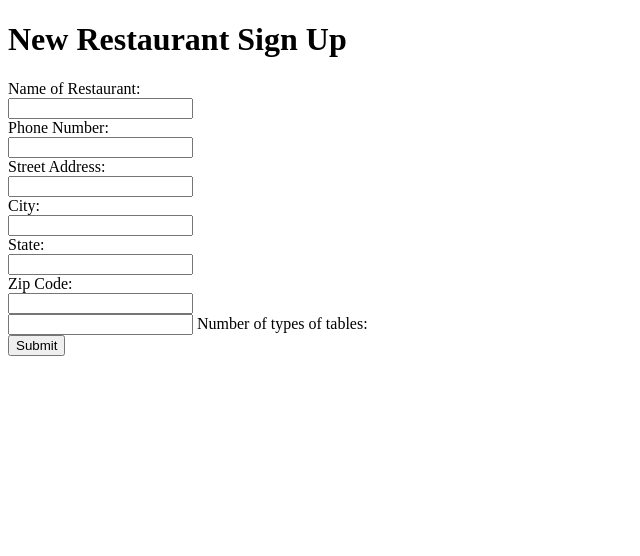
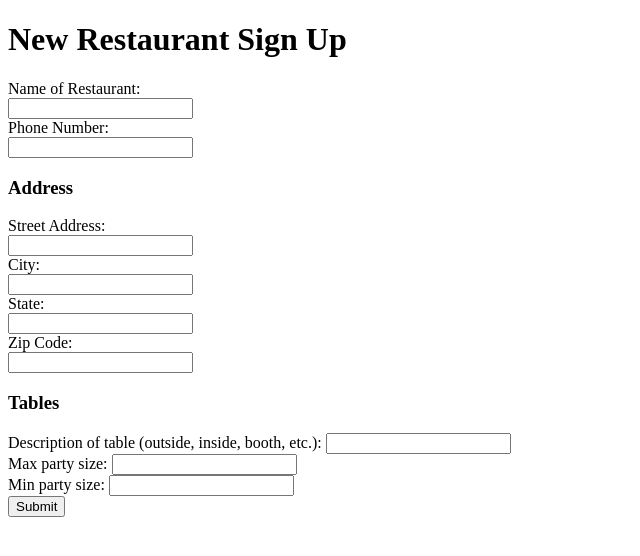
Before and after one commit to cinthyah/qapp, a Python web app: template templates/restaurant_new.html in a window 1280 px wide. Shown: the top 556 px of the page, without its empty margins (0-640 px from the left). Run offline with Jinja, Linux system fonts and the light colour scheme; the template is opened without the code that fills it, so the values that code supplies are empty.

Commit message:
change tables input to max and min party size

```diff
--- a/models.py
+++ b/models.py
@@ -4,7 +4,6 @@ from google.appengine.ext import ndb
 class Event(ndb.Model):
     organizer = ndb.StringProperty(required=True)
     title = ndb.StringProperty(required=True)
-    ...
 
 
 class Restaurant(ndb.Model):
@@ -17,7 +16,8 @@ class Restaurant(ndb.Model):
 
 class Table(ndb.Model):
     description = ndb.StringProperty(required=True)
-    size = ndb.StringProperty(required=True)
+    max= ndb.StringProperty(required=True)
+    min=ndb.StringProperty(required=False)
     restaurant_id = ndb.KeyProperty(Restaurant)
     full? = ndb.BooleanProperty(required=True)
     time_filled = ndb.DateTimeProperty(required=False)
--- a/templates/restaurant_new.html
+++ b/templates/restaurant_new.html
@@ -12,6 +12,7 @@
     Phone Number: <br>
     <input type="text" name="phone_r">
     <br>
+    <h3>Address</h3>
     Street Address: <br>
     <input type="text" name="address1">
     <br>
@@ -24,12 +25,14 @@
     Zip Code: <br>
     <input type="text" name="address4">
     <br>
-
+    <h3>Tables</h3>
     <div id="container">
-      <input type="integer" name="num_table_type" id="numTabType"/>
-      Number of types of tables:<br>
-
-    </div>
+      Description of table (outside, inside, booth, etc.): <input type="text" name="table_description" id="TabType"/>
+      <br>
+      Max party size: <input type="integer" name="table_size_max" id="TabType"/>
+      <br>
+      Min party size: <input type="integer" name="table_size_min" id="TabType"/>
+      <br>
 
 
     <input type="submit" value= "Submit">
```
